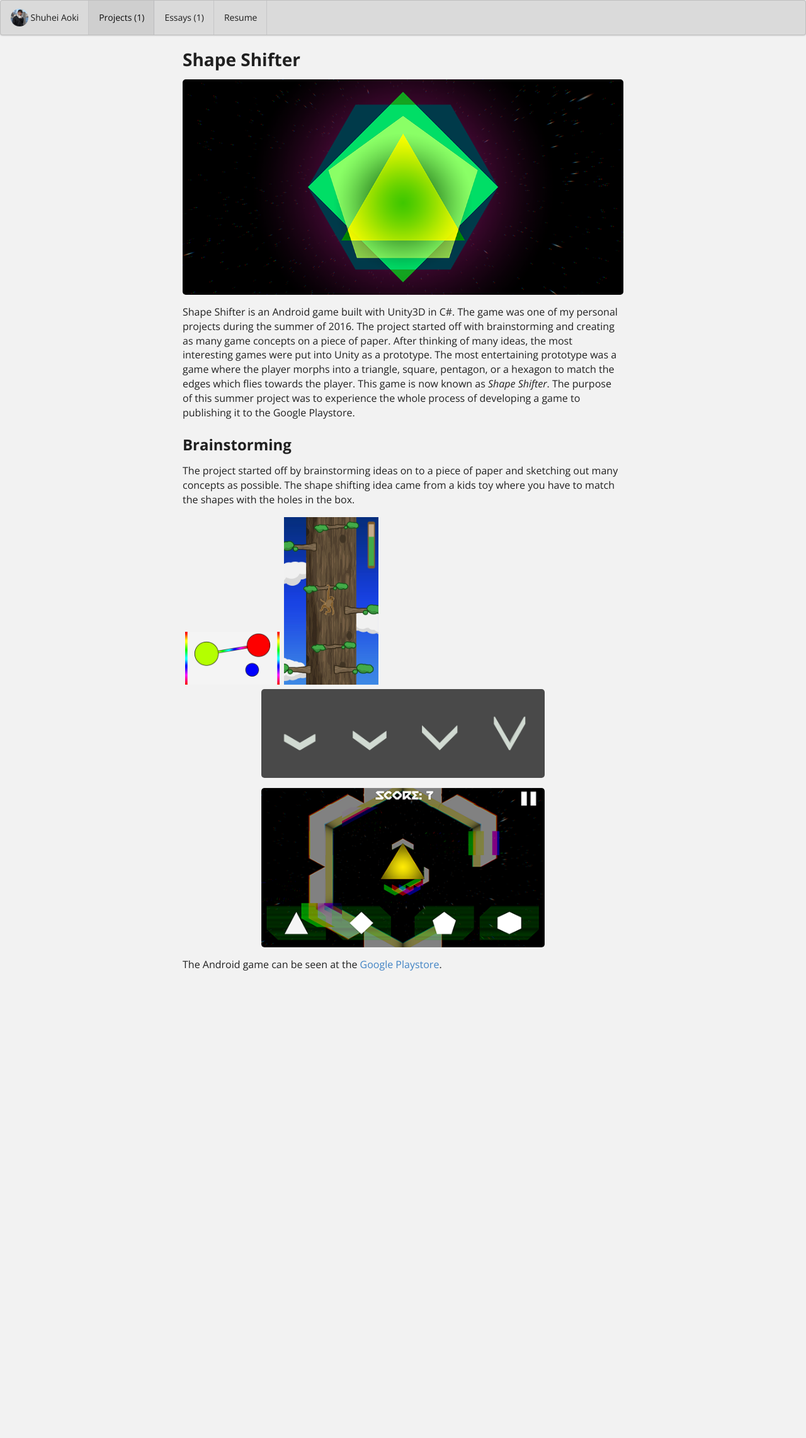
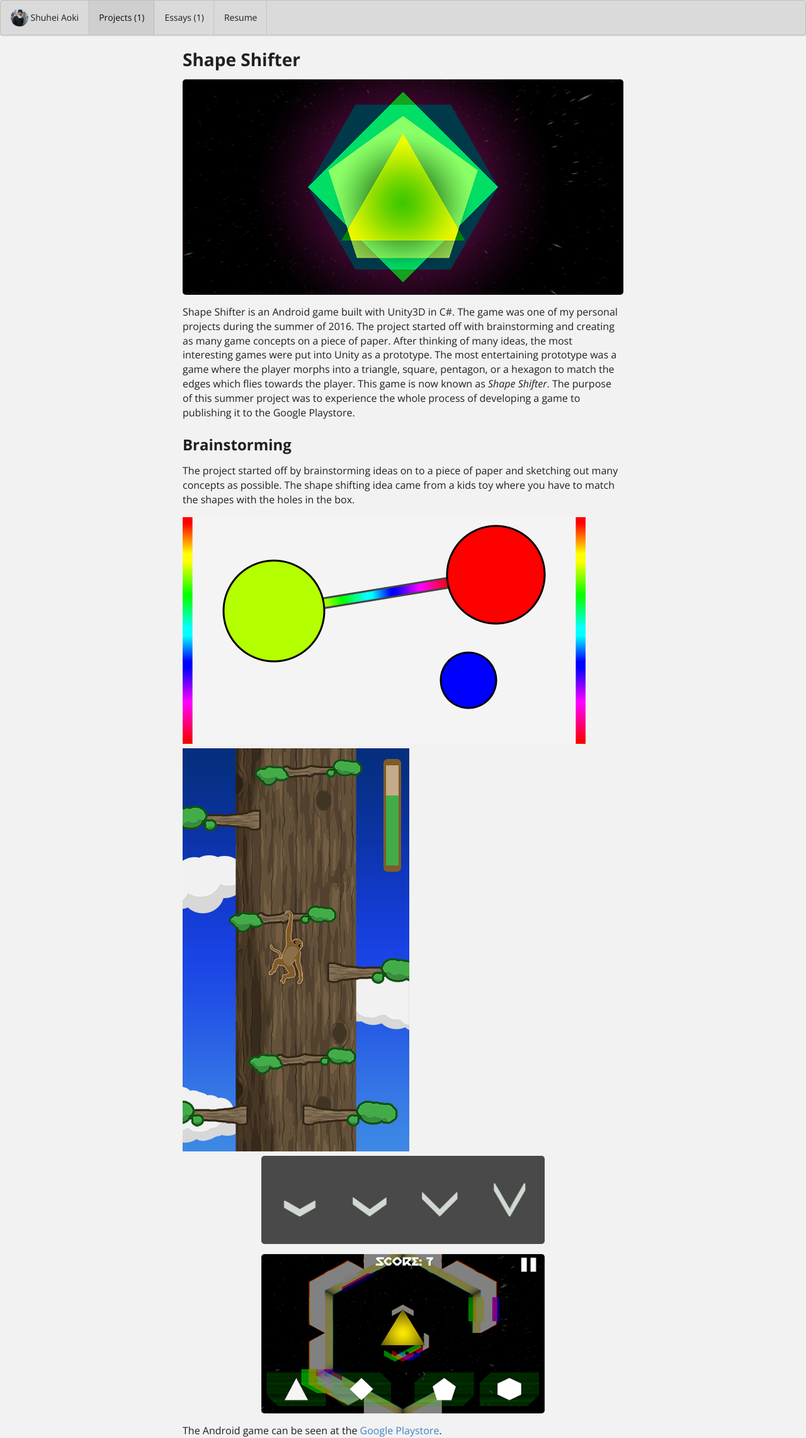
Before and after one commit to shuao23/shuao23.github.io, a Jekyll site: the page built from projects/project_shapeShifter.md, in a window 1280 px wide. Shown: the whole page at 63% size. Built offline with Jekyll 4.4.1, drawn with Linux system fonts in a browser that asks for light colours; before the commit the page ends 1543 px from its top, so only the background shows below that.

Commit message:
shape shifter

```diff
--- a/projects/project_shapeShifter.md
+++ b/projects/project_shapeShifter.md
@@ -24,9 +24,9 @@ Shape Shifter is an Android game built with Unity3D in C#. The game was one of m
 The project started off by brainstorming ideas on to a piece of paper and sketching out many concepts as possible. The shape shifting idea came from a kids toy where you have to match the shapes with the holes in the box.
 </p>
 
-<div class="ui small centered images">
-  <img src="http://shuao23.github.io/images/shapeshifter_prototype1.jpg">
-  <img src="http://shuao23.github.io/images/shapeshifter_prototype2.jpg">
+<div class="ui images">
+  <img class="ui centered image" src="http://shuao23.github.io/images/shapeshifter_prototype1.jpg">
+  <img class="ui centered image" src="http://shuao23.github.io/images/shapeshifter_prototype2.jpg">
 </div>
 
 <img class="ui centered large rounded image" src="http://shuao23.github.io/images/shapeshifter_edges.png">
```
